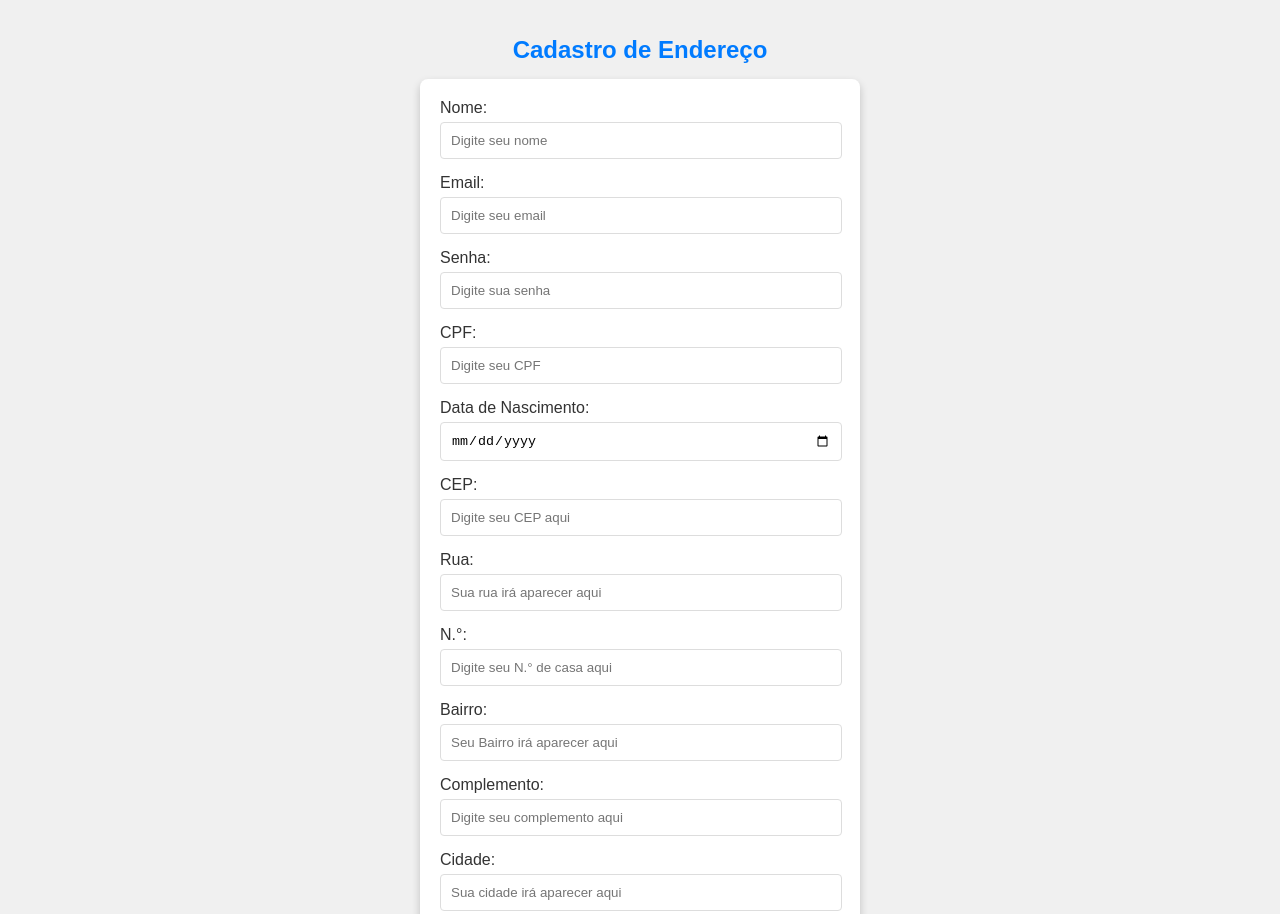
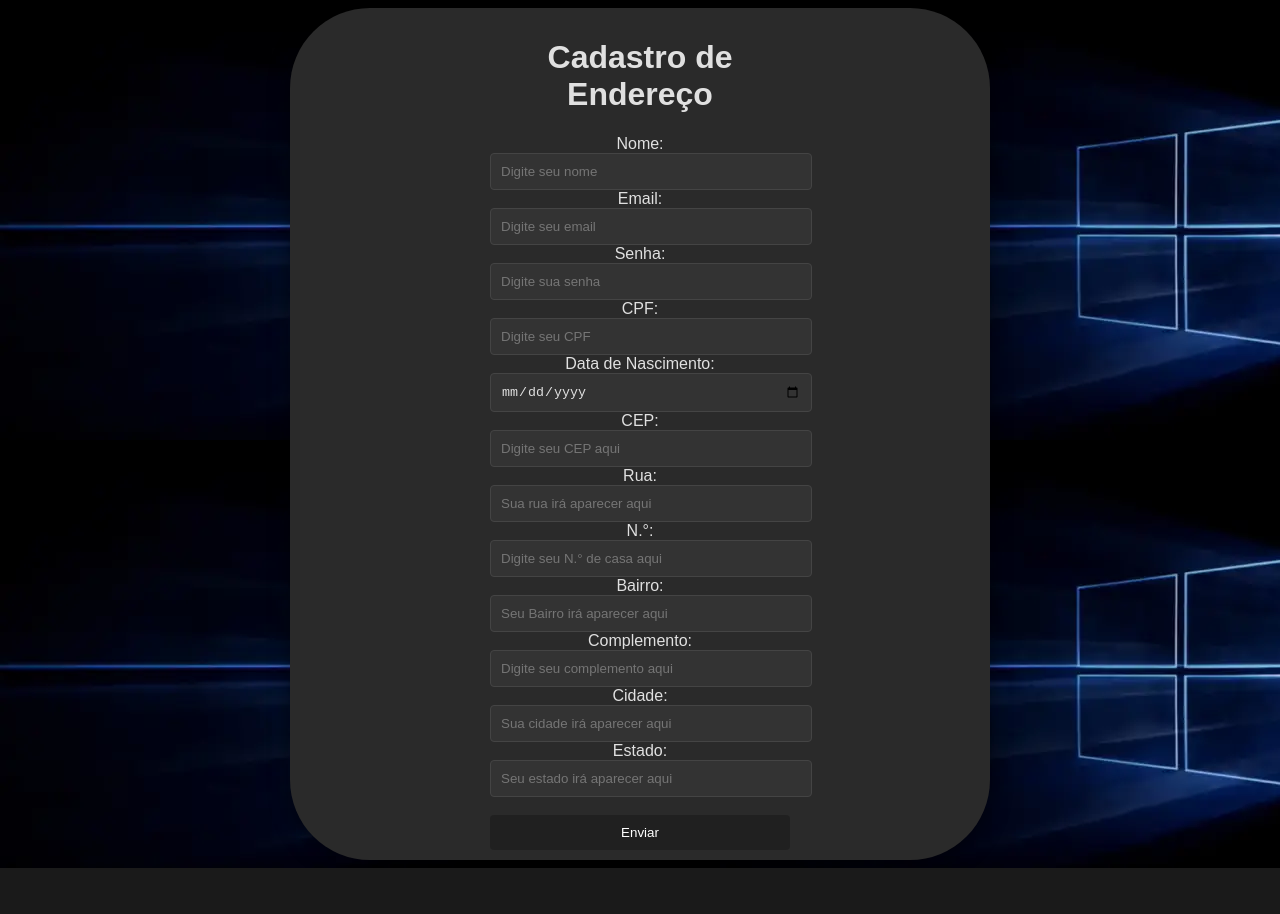
Before and after one commit to GabyAlves01mg/form_cadenderecom, a plain HTML site: page index.html in a window 1280 px wide. Shown: the top 914 px of the page. After the commit the page ends 868 px from the top, so only its background shows below. Drawn offline with Linux system fonts and the light colour scheme.

Commit message:
readme com planos de fundo

```diff
--- a/index.html
+++ b/index.html
@@ -12,8 +12,10 @@
 
 <body>
 
+
+    <form>
+        <div class="container">
             <h1>Cadastro de Endereço</h1>
-    <div class="container">
             <label for="nome">Nome:</label>
             <input type="text" id="nome" class="form-control" placeholder="Digite seu nome" required>
 
@@ -49,9 +51,10 @@
 
             <label for="uf">Estado:</label>
             <input type="text" id="uf" class="form-control" placeholder="Seu estado irá aparecer aqui">
-
+            <br><br>
             <button id="enviar">Enviar</button>
         </div>
+    </form>
 </body>
 
 </html>
--- a/main.css
+++ b/main.css
@@ -1,17 +1,26 @@
 body {
+    background-color: #1a1a1a;
+    color: #e0e0e0;
     font-family: 'Arial', sans-serif;
-    background-color: #f0f0f0;
-    margin: 0;
-    padding: 20px;
+    display: flex;
+    justify-content: center;
+    background-image: url(./img/imagem6.webp);
+  /* background-repeat: calc();
+    background-position: center center;
+    align-items: center;
+    height: 100vh;
+    margin: 0; */
 }
 
 .container {
-    max-width: 400px;
-    margin: auto;
-    background: #ffffff;
-    padding: 20px;
-    border-radius: 8px;
-    box-shadow: 0 4px 8px rgba(0, 0, 0, 0.2);
+    background-color: #2a2a2a;
+    padding: 10px;
+    padding-left: 200px;
+    padding-right: 200px;
+    border-radius: 80px;
+    box-shadow: 0 4px 20px rgba(0, 0, 0, 0.5);
+    width: 300px;
+    text-align: center;
     transition: transform 0.3s;
 }
 
@@ -19,52 +28,66 @@ body {
     transform: scale(1.02);
 }
 
-h1 {
+.header h1 {
     font-size: 24px;
-    margin-bottom: 15px;
-    color: #007BFF;
-    text-align: center;
+    margin-bottom: 200px;
+    text-shadow: 0 1px 3px rgba(0, 0, 0, 0.8);
 }
 
-label {
-    display: block;
-    margin-bottom: 5px;
-    color: #333;
+.input-group, .select-group, .button-group, .result-group {
+    margin: 10px 0;
 }
 
-.form-control {
-    width: 95%;
-    padding: 10px;
-    margin-bottom: 15px;
-    border: 1px solid #ddd;
-    border-radius: 4px;
-    transition: border-color 0.3s, box-shadow 0.3s;
+.input-group{
+    width: 300px;
 }
 
-.form-control:focus {
-    border-color: #007BFF;
-    box-shadow: 0 0 5px rgba(0, 123, 255, 0.5);
+input, select {
+    width: 100%;
+    padding: 10px;
+    border: 1px solid #444;
+    border-radius: 4px;
+    background-color: #333;
+    color: #e0e0e0;
+    transition: background-color 0.3s;
+}
+
+input:focus, select:focus {
+    background-color: #444;
     outline: none;
 }
 
 button {
-    width: 100%;
-    background-color: #007BFF;
+    background-color: #202020;
     color: white;
     border: none;
     padding: 10px;
     border-radius: 4px;
     cursor: pointer;
-    font-size: 16px;
+    width: 100%;
     transition: background-color 0.3s, transform 0.2s;
 }
 
 button:hover {
-    background-color: #0056b3;
+    background-color: #121412;
     transform: scale(1.05);
 }
 
-button:disabled {
-    background-color: #ccc;
-    cursor: not-allowed;
+.result-group h2 {
+    margin-top: 20px;
+    font-size: 18px;
+    color: #131813;
 }
+.currency-input {
+    display: flex;
+    align-items: center;
+}
+
+#currencySymbol {
+    margin-right: 5px;
+    font-size: 25px;
+}
+
+p{
+   text-align: left;
+}
```
Also changed, not shown: img/imagem.jpg (added), img/imagem2.jpeg (added), img/imagem5.webp (added), img/imagem6.webp (added), img/images (1).jpg (added), img/images.jpg (added), img/leao.jpg (added), img/olhosazuis.jpg (added). Lines whose indentation alone changed are shown as unchanged.
